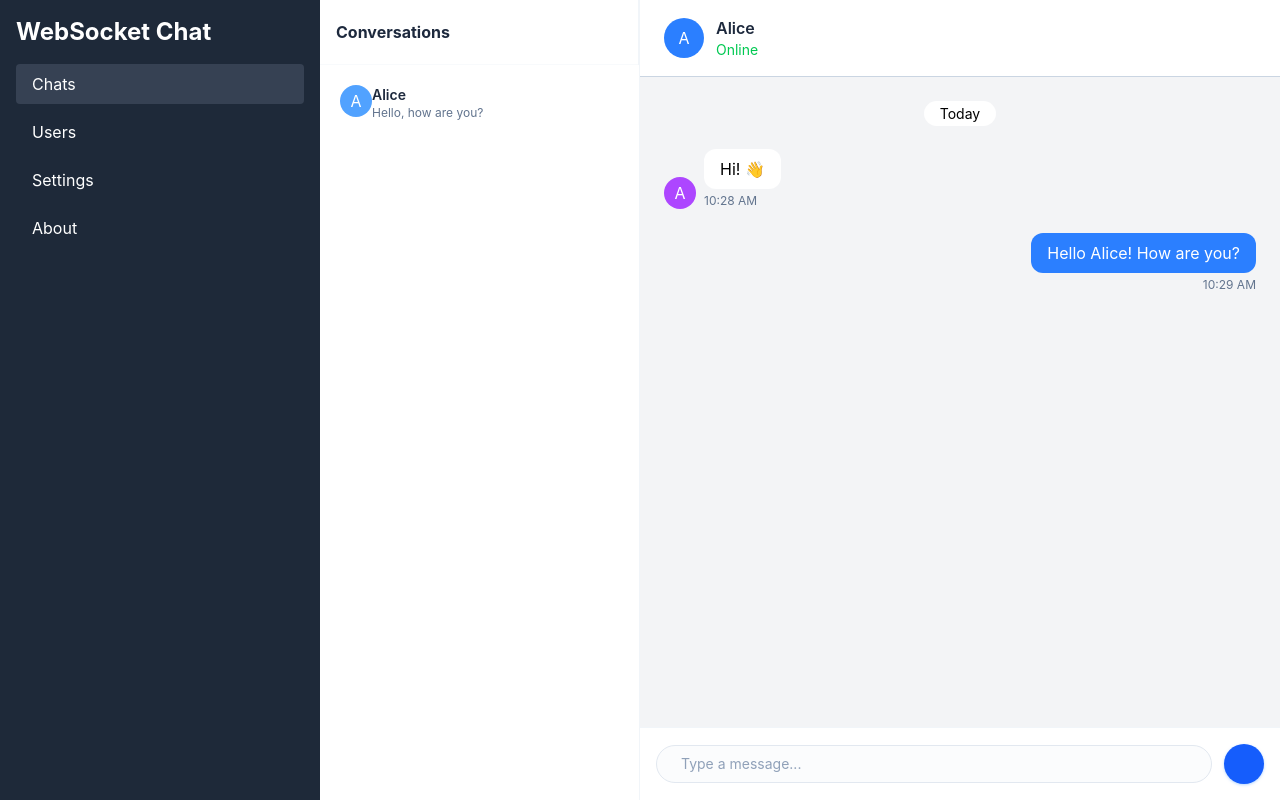
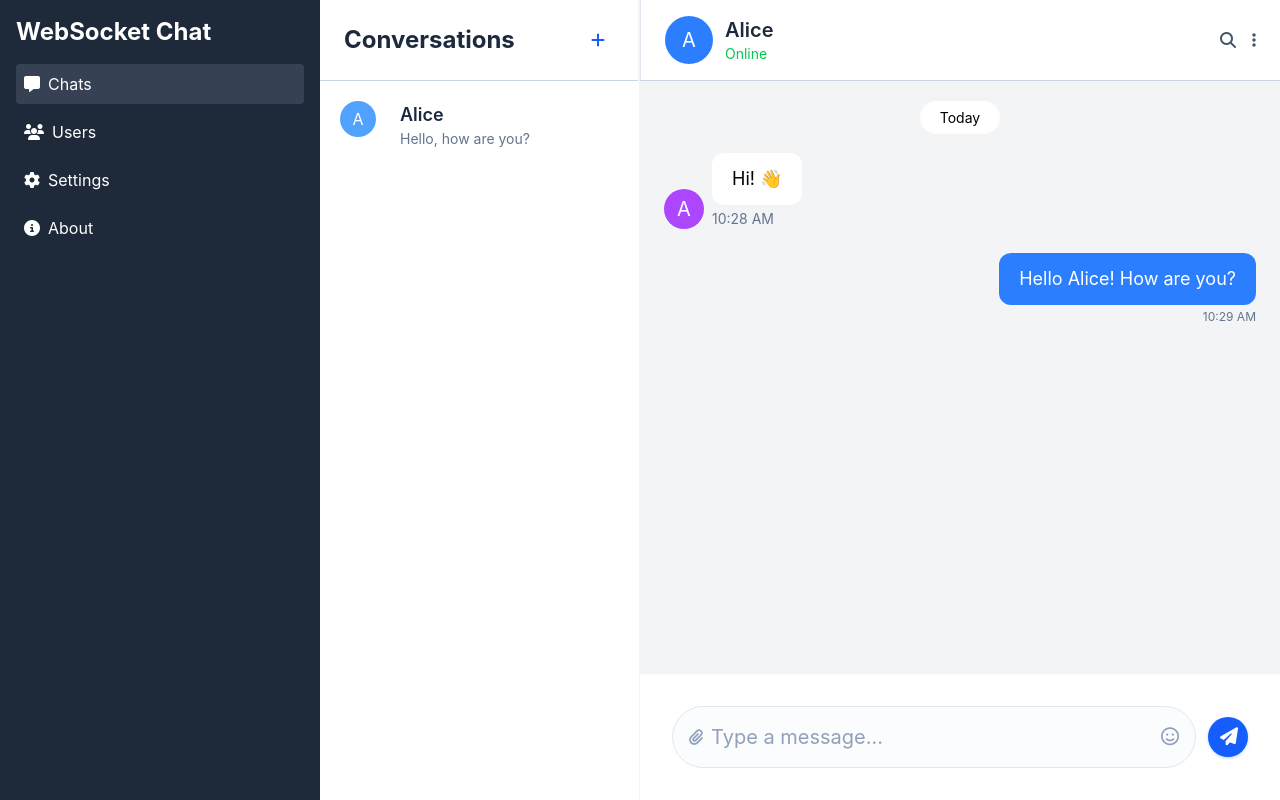
Before and after one commit to Usama-Mehmoodd/ChatSync, a React (Vite) app in the folder app/: page / in a window 1280 px wide. Built offline with nearby package versions, Linux system fonts and the light colour scheme.

Commit message:
server initialized

```diff
--- a/app/index.html
+++ b/app/index.html
@@ -1,13 +1,17 @@
 <!doctype html>
 <html lang="en">
+
 <head>
   <meta charset="UTF-8" />
   <link rel="icon" type="image/svg+xml" href="/favicon.svg" />
+  <link rel="stylesheet" href="https://cdnjs.cloudflare.com/ajax/libs/font-awesome/6.7.2/css/all.min.css" />
   <meta name="viewport" content="width=device-width, initial-scale=1.0" />
   <title>app</title>
 </head>
+
 <body>
   <div id="root"></div>
   <script type="module" src="/src/main.tsx"></script>
 </body>
+
 </html>
--- a/app/src/MainLayout/MainLayout.tsx
+++ b/app/src/MainLayout/MainLayout.tsx
@@ -3,6 +3,7 @@ import Aside from '../components/Aside'
 // import Main from '../components/Main'
 // Outlet is used to render the child routes of the current route. In this case, it will render the component corresponding to the current route (Chats, Users, Settings, or About) inside the MainLayout.
 import { Outlet } from 'react-router-dom';
+import ConversationList from '../components/ConversationList';
 
 
 export default function MainLayout() {
@@ -11,6 +12,7 @@ export default function MainLayout() {
         <div className='flex'>
 
             <Aside />
+            <ConversationList />
             <Outlet />
 
         </div>
--- a/app/src/components/ChatArea.tsx
+++ b/app/src/components/ChatArea.tsx
@@ -9,14 +9,14 @@ export default function ChatArea() {
     return (
         <div className="chat-area flex-1 h-dvh flex flex-col bg-gray-100">
             {/* Header */}
-            <div className="flex items-center justify-between px-6 py-4 bg-white border-b border-b-slate-300">
+            <div className="flex items-center justify-between px-6 py-4 bg-white border-b border-b-slate-300 border-l border-l-slate-200">
                 <div className="flex items-center gap-3">
-                    <div className="size-10 rounded-full bg-blue-500 flex items-center justify-center text-white">
+                    <div className="size-12 rounded-full bg-blue-500 flex items-center justify-center text-xl  text-white">
                         A
                     </div>
 
                     <div>
-                        <h3 className="font-semibold text-slate-800">Alice</h3>
+                        <h3 className="font-semibold text-xl text-slate-800">Alice</h3>
                         <p className="text-sm text-green-500">Online</p>
                     </div>
                 </div>
@@ -36,23 +36,23 @@ export default function ChatArea() {
             <div className="flex-1 overflow-y-auto p-6 space-y-6">
                 {/* Date */}
                 <div className="text-center">
-                    <span className="px-4 py-1 rounded-full bg-white text-sm">
+                    <span className="px-5 py-2 rounded-full bg-white text-sm">
                         Today
                     </span>
                 </div>
 
                 {/* Incoming */}
                 <div className="flex items-end gap-2">
-                    <div className="size-8 rounded-full bg-purple-500 flex items-center justify-center text-white">
+                    <div className="size-10 text-xl rounded-full bg-purple-500 flex items-center justify-center text-white">
                         A
                     </div>
 
                     <div>
-                        <div className="bg-white rounded-xl px-4 py-2">
+                        <div className="bg-white rounded-xl text-lg px-5 py-3">
                             Hi! 👋
                         </div>
 
-                        <p className="text-xs text-slate-500 mt-1">
+                        <p className="text-sm text-slate-500 mt-1">
                             10:28 AM
                         </p>
                     </div>
@@ -61,7 +61,7 @@ export default function ChatArea() {
                 {/* Outgoing */}
                 <div className="flex justify-end">
                     <div>
-                        <div className="bg-blue-500 text-white rounded-xl px-4 py-2">
+                        <div className="bg-blue-500 text-lg text-white rounded-xl px-5 py-3">
                             Hello Alice! How are you?
                         </div>
 
@@ -73,39 +73,18 @@ export default function ChatArea() {
             </div>
 
             {/* Input */}
-            {/* <div className="bg-white border-t border-t-slate-300 p-4">
-        <div className="flex items-center gap-3">
-          <button>
-            <i className="fa-solid fa-paperclip"></i>
-          </button>
 
-          <input
-            type="text"
-            placeholder="Type a message..."
-            className="flex-1 outline-none"
-          />
-
-          <button>
-            <i className="fa-regular fa-face-smile"></i>
-          </button>
-
-          <button className="size-10 rounded-full bg-blue-500 text-white">
-            <i className="fa-solid fa-paper-plane"></i>
-          </button>
-        </div>
-      </div> */}
-
-            <div className="p-4 bg-white border-t border-slate-100 flex items-center space-x-3 flex-shrink-0">
-                <div className="flex-1 flex items-center border border-slate-200 bg-slate-50/50 rounded-full px-4 py-2 focus-within:border-slate-300 transition">
+            <div className="p-8 bg-white border-t border-slate-100 flex items-center space-x-3 flex-shrink-0">
+                <div className="flex-1 flex items-center border border-slate-200 bg-slate-50/50 rounded-full px-4 py-4 focus-within:border-slate-300 transition">
                     <button className="text-slate-400 hover:text-slate-600 pr-2 transition">
-                        <i className="fa-solid fa-paperclip"></i>
+                        <i className="fa-solid fa-paperclip text-base"></i>
                     </button>
 
                     <input
                         type="text"
                         id="message"
                         placeholder="Type a message..."
-                        className="w-full bg-transparent text-sm text-slate-700 focus:outline-none placeholder-slate-400"
+                        className="w-full text-xl text-slate-700 focus:outline-none placeholder-slate-400"
                     />
 
                     <button className="text-slate-400 hover:text-slate-600 pl-2 transition">
@@ -117,7 +96,7 @@ export default function ChatArea() {
                     id="sendMessageBtn"
                     className="w-10 h-10 bg-blue-600 hover:bg-blue-700 text-white rounded-full flex items-center justify-center transition shadow-sm shadow-blue-200 flex-shrink-0"
                 >
-                    <i className="fa-solid fa-paper-plane text-sm ml-0.5"></i>
+                    <i className="fa-solid fa-paper-plane text-lg ml-0.5"></i>
                 </button>
             </div>
 
--- a/app/src/components/ConversationList.tsx
+++ b/app/src/components/ConversationList.tsx
@@ -7,8 +7,8 @@ export default function ConversationList() {
     return (
         <div className="conversation-list w-80 h-dvh bg-white border-r border-slate-100">
             <div className="border-r border-slate-100 flex flex-col flex-shrink-0">
-                <div className="p-4 flex items-center justify-between border-b border-slate-50">
-                    <h3 className="text-base font-bold text-slate-800">Conversations</h3>
+                <div className="p-6 flex items-center justify-between border-b border-slate-300">
+                    <h3 className="text-2xl font-bold text-slate-800 ">Conversations</h3>
                     <button className="w-8 h-8 flex items-center justify-center text-blue-600 hover:bg-slate-50 rounded-lg transition">
                         <i className="fa-solid fa-plus"></i>
                     </button>
@@ -16,12 +16,12 @@ export default function ConversationList() {
             </div>
 
             <div className="flex p-5">
-                <div className="circle size-8 bg-blue-400 rounded-full flex items-center justify-center text-white">
+                <div className="circle size-9 bg-blue-400 rounded-full flex items-center justify-center text-white">
                     <span>A</span>
                 </div>
-                <div className="nameTitle">
-                    <h4 className="text-sm font-semibold text-slate-800">Alice</h4>
-                    <p className="text-xs text-slate-500">Hello, how are you?</p>
+                <div className="nameTitle px-6 ">
+                    <h4 className="text-lg font-semibold text-slate-800">Alice</h4>
+                    <p className="text-sm text-slate-500">Hello, how are you?</p>
                 </div>
 
             </div>
--- a/app/src/pages/Chats.tsx
+++ b/app/src/pages/Chats.tsx
@@ -1,5 +1,4 @@
 import React from 'react'
-  import ConversationList from '../components/ConversationList'
   import ChatArea from '../components/ChatArea'
 
 
@@ -8,7 +7,6 @@ export default function Chats() {
 
     return (
         <div className="flex flex-1">
-            <ConversationList />
             <ChatArea />
         </div>
     )
--- /dev/null
+++ b/app/types/index.ts
@@ -0,0 +1,6 @@
+export interface NavItem {
+  name: string;
+  path: string;
+  icon: string;
+  active: boolean;
+}
```
Also changed, not shown: 2 other files (tests, documents, lock files or other folders). Lines whose indentation alone changed are shown as unchanged.
